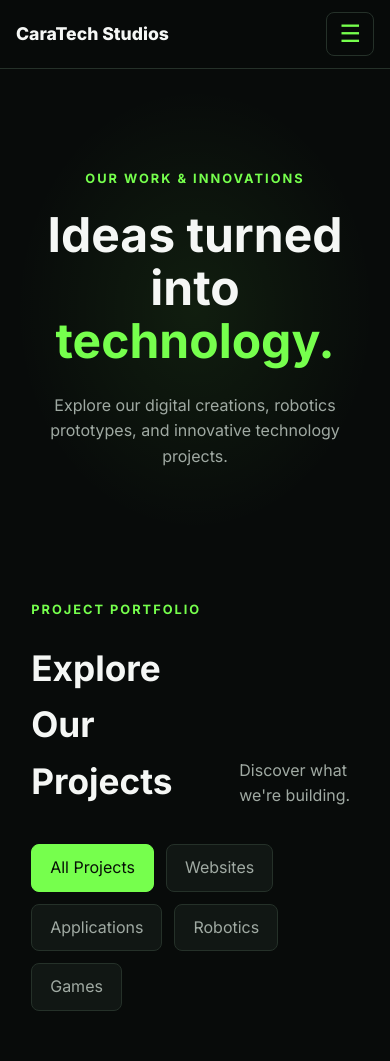
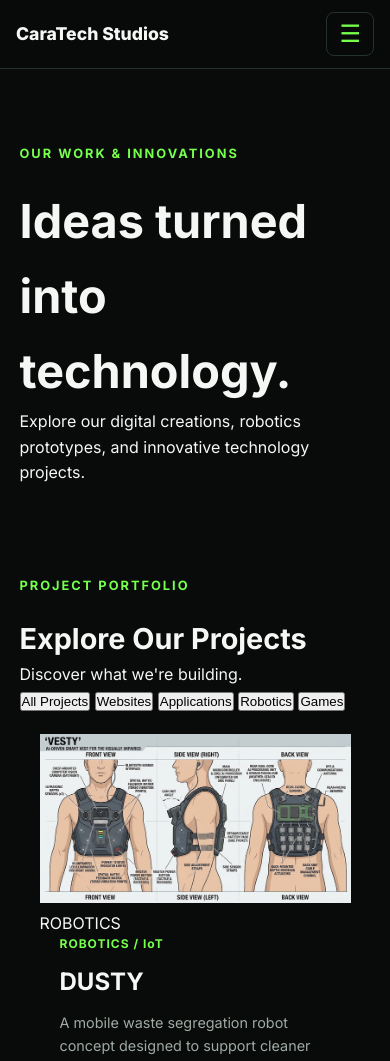
Before and after one commit to nathzzy63/NJGZLM.-Studios, a website: page projects.html in a window 390 px wide. Shown: the top 1061 px of the page. Drawn offline with Linux system fonts and the light colour scheme.

Commit message:
Revamp projects page styles with new sections
Added new styles for project categories, information, tags, and responsive design.

```diff
--- a/CSS/projects.css
+++ b/CSS/projects.css
@@ -1,96 +1,128 @@
-/* =========================================
-   CARATECH STUDIOS
-   PROJECTS PAGE STYLES
-========================================= */
 
+.project-emoji {
+    position: relative;
+    z-index: 2;
 
-/* =========================================
-   PROJECT HERO
-========================================= */
-
-.projects-hero {
-    padding: 100px 8% 80px;
-    text-align: center;
-    background:
-        radial-gradient(
-            ellipse at center,
-            rgba(118, 255, 77, 0.08),
-            transparent 65%
-        );
-}
-
-.projects-hero h1 {
-    font-size: clamp(3rem, 7vw, 5rem);
-    line-height: 1.1;
-    margin-bottom: 25px;
-}
-
-.projects-hero h1 span {
-    color: var(--green);
-}
-
-.projects-hero > p:last-child {
-    color: var(--muted);
-    max-width: 600px;
-    margin: auto;
+    font-size: 5rem;
 }
 
 
 /* =========================================
-   PORTFOLIO SECTION
+   PROJECT CATEGORY BACKGROUNDS
 ========================================= */
 
-.portfolio-section {
-    padding: 50px 8% 100px;
+.app-project {
+    background:
+        radial-gradient(circle, #173024, #101712 70%);
 }
 
-.portfolio-heading {
-    display: flex;
-    justify-content: space-between;
-    align-items: end;
-    gap: 20px;
-    margin-bottom: 35px;
+.game-project {
+    background:
+        radial-gradient(circle, #302020, #101010 70%);
 }
 
-.portfolio-heading h2 {
-    font-size: 2.2rem;
-}
-
-.portfolio-description {
-    color: var(--muted);
+.web-project {
+    background:
+        radial-gradient(circle, #183025, #101712 70%);
 }
 
 
 /* =========================================
-   PROJECT FILTERS
+   PROJECT INFORMATION
 ========================================= */
 
-.project-filters {
-    display: flex;
-    flex-wrap: wrap;
-    gap: 12px;
-    margin-bottom: 35px;
+.project-info {
+    padding: 25px;
 }
 
-.filter-btn {
-    padding: 10px 18px;
-    border: 1px solid var(--border);
-    border-radius: 8px;
-    background: var(--surface);
-    color: var(--muted);
-    font: inherit;
-    cursor: pointer;
-    transition: 0.3s;
+.project-type {
+    color: var(--green);
+    font-size: 0.75rem;
+    font-weight: 700;
+    letter-spacing: 1px;
 }
 
-.filter-btn:hover,
-.filter-btn.active {
-    background: var(--green);
-    border-color: var(--green);
-    color: #071006;
+.project-info h3 {
+    font-size: 1.5rem;
+    margin: 10px 0;
+}
+
+.project-info > p:not(.project-type) {
+    color: var(--muted);
+    font-size: 0.9rem;
 }
 
 
 /* =========================================
-   PROJECT GRID
+   PROJECT TAGS
 ========================================= */
+
+.project-tags {
+    display: flex;
+    flex-wrap: wrap;
+    gap: 8px;
+    margin-top: 20px;
+}
+
+.project-tags span {
+    padding: 6px 10px;
+    border-radius: 6px;
+    background: #1b241e;
+    color: #b8c6bb;
+    font-size: 0.75rem;
+}
+
+
+/* =========================================
+   RESPONSIVE DESIGN
+========================================= */
+
+@media (max-width: 750px) {
+
+    .projects-hero {
+        padding: 75px 5% 55px;
+    }
+
+    .portfolio-section {
+        padding: 35px 5% 70px;
+    }
+
+    .portfolio-heading {
+        align-items: start;
+        flex-direction: column;
+    }
+
+    .project-grid {
+        grid-template-columns: 1fr;
+    }
+
+    .project-image {
+        height: 190px;
+        min-height: 190px;
+    }
+
+}
+
+
+/* =========================================
+   SMALL MOBILE DEVICES
+========================================= */
+
+@media (max-width: 480px) {
+
+    .projects-hero h1 {
+        font-size: clamp(2.5rem, 12vw, 3.5rem);
+    }
+
+    .portfolio-heading h2 {
+        font-size: 1.8rem;
+    }
+
+    .project-image {
+        height: 180px;
+        min-height: 180px;
+    }
+
+    .project-info {
+        padding: 20px;
+    }
```
